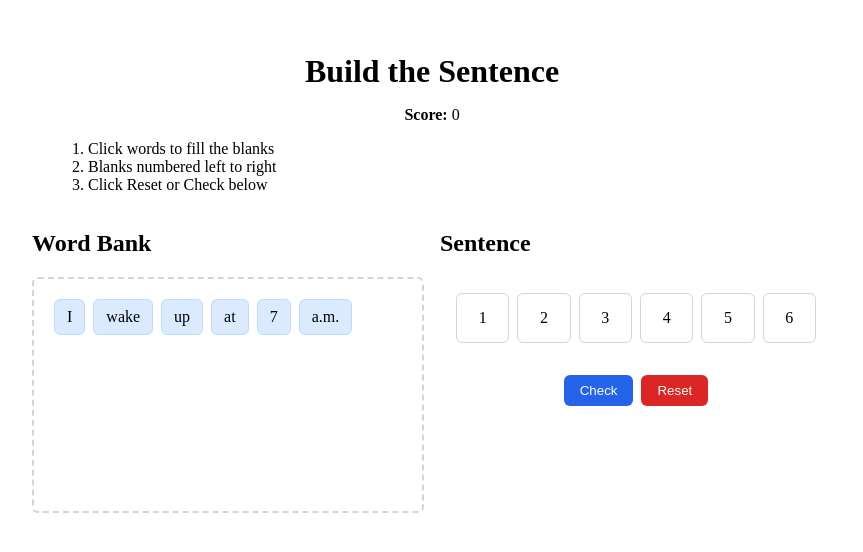
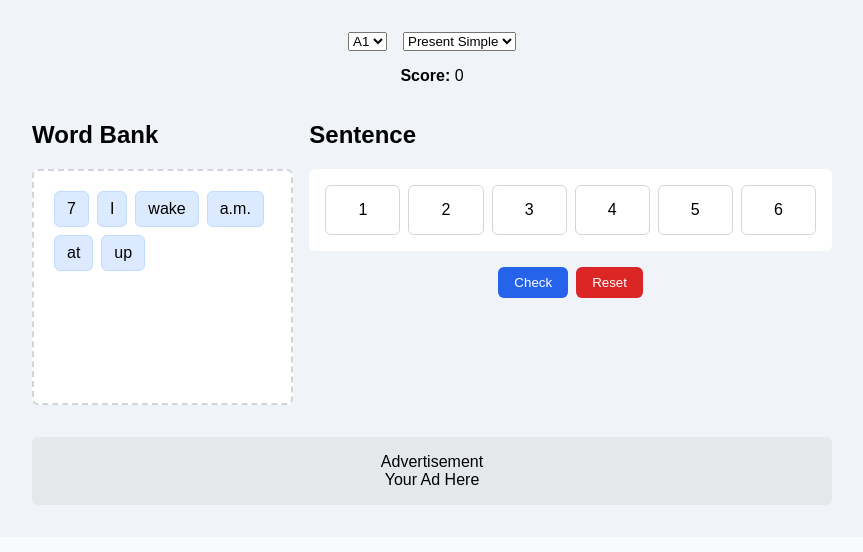
Before and after one commit to holden1903/sentence-builder, a React (Create React App) app: page /builder in a window 1280 px wide. Shown: the top 552 px of the page, without its empty margins (208-1071 px from the left). Built offline with nearby package versions, Linux system fonts and the light colour scheme.

Commit message:
Add files via upload

```diff
--- a/package.json
+++ b/package.json
@@ -6,8 +6,9 @@
     "react": "^18.2.0",
     "react-dom": "^18.2.0",
     "react-scripts": "5.0.1",
-    "canvas-confetti": "^1.6.0",
-    "react-router-dom": "^6.22.3"
+    "@dnd-kit/core": "^6.0.6",
+    "react-router-dom": "^6.22.3",
+    "canvas-confetti": "^1.6.0"
   },
   "scripts": {
     "start": "react-scripts start",
--- a/src/index.jsx
+++ b/src/index.jsx
@@ -1,7 +1,7 @@
 import React from "react";
 import { createRoot } from "react-dom/client";
 import App from "./App";
+import "./index.css";
 
-const rootEl = document.getElementById("root");
-const root = createRoot(rootEl);
+const root = createRoot(document.getElementById("root"));
 root.render(<App />);
--- a/src/pages/Home.jsx
+++ b/src/pages/Home.jsx
@@ -39,17 +39,14 @@ export default function Home() {
           </Link>
         </div>
         <div style={{
-          display: 'flex',
-          alignItems: 'center',
-          justifyContent: 'center'
+          padding: '1rem',
+          background: 'rgba(255,255,255,0.8)',
+          borderRadius: '0.5rem',
+          textAlign: 'center',
+          fontSize: '1rem',
+          color: '#333'
         }}>
-          <div style={{
-            width: '300px',
-            height: '600px',
-            background: '#e5e7eb',
-            borderRadius: '1rem',
-            boxShadow: '0 10px 15px rgba(0,0,0,0.1)'
-          }} />
+          Advertisement<br/>Your Ad Here
         </div>
       </div>
     </div>
--- a/src/pages/Practice.jsx
+++ b/src/pages/Practice.jsx
@@ -1,102 +1,122 @@
 import React, { useState, useEffect } from "react";
 import confetti from "canvas-confetti";
 
-const sentenceSets = {
-  "Daily Routine (Present Simple)": {
-    words: ["I", "wake", "up", "at", "7", "a.m."],
-    correct: "I wake up at 7 a.m.",
-    translation: "Ben saat 7'de uyanırım."
+// Sentence data organized by level and grammar topic
+const sentenceData = {
+  A1: {
+    "Present Simple": { words: ["I","wake","up","at","7","a.m."], correct: "I wake up at 7 a.m.", translation: "Ben saat 7'de uyanırım." },
+    "Past Simple": { words: ["She","went","to","the","park","yesterday"], correct: "She went to the park yesterday.", translation: "O dün parka gitti." }
+  },
+  A2: {
+    "Future Simple": { words: ["We","will","travel","to","Istanbul","tomorrow"], correct: "We will travel to Istanbul tomorrow.", translation: "Yarın İstanbul'a seyahat edeceğiz." }
   }
 };
 
+// Utility: shuffle an array
+const shuffle = arr => arr.sort(() => Math.random() - 0.5);
+
 export default function Practice() {
-  const { words, correct, translation } = sentenceSets["Daily Routine (Present Simple)"];
+  const levels = Object.keys(sentenceData);
+  const [level, setLevel] = useState(levels[0]);
+  const topics = Object.keys(sentenceData[level]);
+  const [topic, setTopic] = useState(topics[0]);
+
+  const { words: initialWords, correct, translation } = sentenceData[level][topic];
   const correctWords = correct.split(" ");
-  const [available, setAvailable] = useState([...words]);
+
+  const [available, setAvailable] = useState([]);
   const [sentence, setSentence] = useState([]);
   const [status, setStatus] = useState(Array(correctWords.length).fill(null));
   const [feedback, setFeedback] = useState("");
-  const [score, setScore] = useState(() => parseInt(localStorage.getItem("score")) || 0);
+  const [score, setScore] = useState(() => parseInt(localStorage.getItem("score"))||0);
+
+  useEffect(() => {
+    setAvailable(shuffle([...initialWords]));
+    setSentence([]);
+    setStatus(Array(correctWords.length).fill(null));
+    setFeedback("");
+  }, [level, topic]);
 
   useEffect(() => {
     localStorage.setItem("score", score);
   }, [score]);
 
-  function addWord(word) {
-    if (sentence.length < correctWords.length && available.includes(word)) {
-      const newSent = [...sentence, word];
+  function addWord(w) {
+    if(sentence.length < correctWords.length && available.includes(w)) {
+      const newSent = [...sentence, w];
       setSentence(newSent);
-      setAvailable(prev => prev.filter(w => w !== word));
+      setAvailable(prev => prev.filter(x => x!==w));
       validate(newSent);
     }
   }
 
   function validate(arr) {
-    const st = arr.map((w, i) => w === correctWords[i]);
-    setStatus([...st, ...Array(correctWords.length - st.length).fill(null)]);
-    if (arr.join(" ") === correct) {
+    const st = arr.map((w,i) => w===correctWords[i]);
+    setStatus([...st, ...Array(correctWords.length-st.length).fill(null)]);
+    if(arr.join(" ")===correct) {
       setFeedback("✅ Correct! Great Job!");
-      setScore(prev => prev + 10);
-      confetti({ particleCount: 80, spread: 50 });
-    } else if (arr.length === correctWords.length) {
+      setScore(prev=>prev+10);
+      confetti({ particleCount:80, spread:50 });
+    } else if(arr.length===correctWords.length) {
       setFeedback("❌ Try again.");
-    } else {
-      setFeedback("");
-    }
+    } else setFeedback("");
   }
 
   function reset() {
     setSentence([]);
-    setAvailable([...words]);
+    setAvailable(shuffle([...initialWords]));
     setStatus(Array(correctWords.length).fill(null));
     setFeedback("");
   }
 
   return (
-    <div style={{ maxWidth: '800px', margin: '0 auto', padding: '2rem' }}>
-      <h1 style={{ textAlign: 'center', fontSize: '2rem', marginBottom: '1rem' }}>Build the Sentence</h1>
-      <div style={{ textAlign: 'center', marginBottom: '1rem' }}>
-        <strong>Score:</strong> {score}
+    <div style={{maxWidth:'800px', margin:'0 auto', padding:'2rem', background:'#f0f4f8'}}>
+      {/* Filters */}
+      <div style={{display:'flex', gap:'1rem', marginBottom:'1rem', justifyContent:'center'}}>
+        <select value={level} onChange={e=>setLevel(e.target.value)}>
+          {levels.map(lv=><option key={lv}>{lv}</option>)}
+        </select>
+        <select value={topic} onChange={e=>setTopic(e.target.value)}>
+          {Object.keys(sentenceData[level]).map(tp=><option key={tp}>{tp}</option>)}
+        </select>
       </div>
-      <ol style={{ listStyle: 'decimal inside', marginBottom: '1rem' }}>
-        <li>Click words to fill the blanks</li>
-        <li>Blanks numbered left to right</li>
-        <li>Click Reset or Check below</li>
-      </ol>
-      <div style={{ display: 'grid', gridTemplateColumns: '1fr 1fr', gap: '1rem' }}>
+      {/* Score */}
+      <div style={{textAlign:'center', marginBottom:'1rem'}}><strong>Score:</strong> {score}</div>
+      {/* Word Bank & Sentence */}
+      <div style={{display:'grid', gridTemplateColumns:'1fr 2fr', gap:'1rem'}}>
         <div>
           <h2>Word Bank</h2>
-          <div style={{ padding: '1rem', background: '#fff', border: '2px dashed #D1D5DB', borderRadius: '0.375rem', minHeight: '200px' }}>
-            {available.map((w, i) => (
-              <div key={i} onClick={() => addWord(w)} style={{
-                display: 'inline-block', margin: '0.25rem', padding: '0.5rem 0.75rem',
-                background: '#DBEAFE', border: '1px solid #BFDBFE', borderRadius: '0.375rem',
-                cursor: 'pointer'
-              }}>
-                {w}
-              </div>
+          <div style={{padding:'1rem', background:'#fff', border:'2px dashed #D1D5DB', borderRadius:'0.375rem', minHeight:'200px'}}>
+            {available.map((w,i)=>(
+              <span key={i} onClick={()=>addWord(w)} style={{
+                display:'inline-block', margin:'0.25rem', padding:'0.5rem 0.75rem',
+                background:'#DBEAFE', border:'1px solid #BFDBFE', borderRadius:'0.375rem',
+                cursor:'pointer'
+              }}>{w}</span>
             ))}
           </div>
         </div>
         <div>
           <h2>Sentence</h2>
-          <div style={{ display: 'grid', gridTemplateColumns: 'repeat(6, 1fr)', gap: '0.5rem', padding: '1rem', background: '#fff', borderRadius: '0.375rem' }}>
-            {status.map((st, i) => {
-              const display = sentence[i] || i+1;
-              const base = { height: '3rem', display: 'flex', alignItems: 'center', justifyContent: 'center', border: '1px solid #D1D5DB', borderRadius: '0.375rem' };
-              const style = st === true ? { ...base, background: '#DCFCE7', borderColor: '#34D399' } : st === false ? { ...base, background: '#FEE2E2', borderColor: '#FECACA' } : base;
-              const icon = st === true ? ' ✔️' : st === false ? ' ❌' : '';
-              return <div key={i} style={style}>{display}{icon}</div>;
+          <div style={{display:'grid', gridTemplateColumns:`repeat(${correctWords.length},1fr)`, gap:'0.5rem', padding:'1rem', background:'#fff', borderRadius:'0.375rem'}}>
+            {status.map((st,i)=>{
+              const base={height:'3rem', display:'flex', alignItems:'center', justifyContent:'center', border:'1px solid #D1D5DB', borderRadius:'0.375rem'};
+              const style = st===true?{...base, background:'#DCFCE7', borderColor:'#34D399'}:st===false?{...base, background:'#FEE2E2', borderColor:'#FECACA'}:base;
+              const icon = st===true?' ✔️':st===false?' ❌':'';
+              return <div key={i} style={style}>{sentence[i]||i+1}{icon}</div>;
             })}
           </div>
-          <div style={{ textAlign: 'center', margin: '1rem 0' }}>
-            <button onClick={() => validate(sentence)} style={{ marginRight: '0.5rem', padding: '0.5rem 1rem', background: '#2563EB', color: '#fff', border: 'none', borderRadius: '0.375rem', cursor: 'pointer' }}>Check</button>
-            <button onClick={reset} style={{ padding: '0.5rem 1rem', background: '#DC2626', color: '#fff', border: 'none', borderRadius: '0.375rem', cursor: 'pointer' }}>Reset</button>
+          <div style={{textAlign:'center', marginTop:'1rem'}}>
+            <button onClick={()=>validate(sentence)} style={{marginRight:'0.5rem', padding:'0.5rem 1rem', background:'#2563EB', color:'#fff', border:'none', borderRadius:'0.375rem'}}>Check</button>
+            <button onClick={reset} style={{padding:'0.5rem 1rem', background:'#DC2626', color:'#fff', border:'none', borderRadius:'0.375rem'}}>Reset</button>
           </div>
-          {feedback && <p style={{ textAlign: 'center', marginTop: '1rem' }}>{feedback}</p>}
+          {feedback&&<p style={{textAlign:'center', marginTop:'1rem'}}>{feedback}</p>}
         </div>
       </div>
-      {feedback === "✅ Correct! Great Job!" && <p style={{ textAlign: 'center', color: '#10B981', marginTop: '1rem' }}>{translation}</p>}
+      {/* Advertisement */}
+      <div style={{marginTop:'2rem', padding:'1rem', background:'rgba(0,0,0,0.05)', borderRadius:'0.375rem', textAlign:'center'}}>Advertisement<br/>Your Ad Here</div>
+      {/* Translation */}
+      {feedback==="✅ Correct! Great Job!" && <p style={{textAlign:'center', color:'#10B981', marginTop:'1rem'}}>{translation}</p>}
     </div>
   );
 }
```
Also changed, not shown: src/index.css (+1 -6 lines), 1 other file (tests, documents, lock files or other folders).
